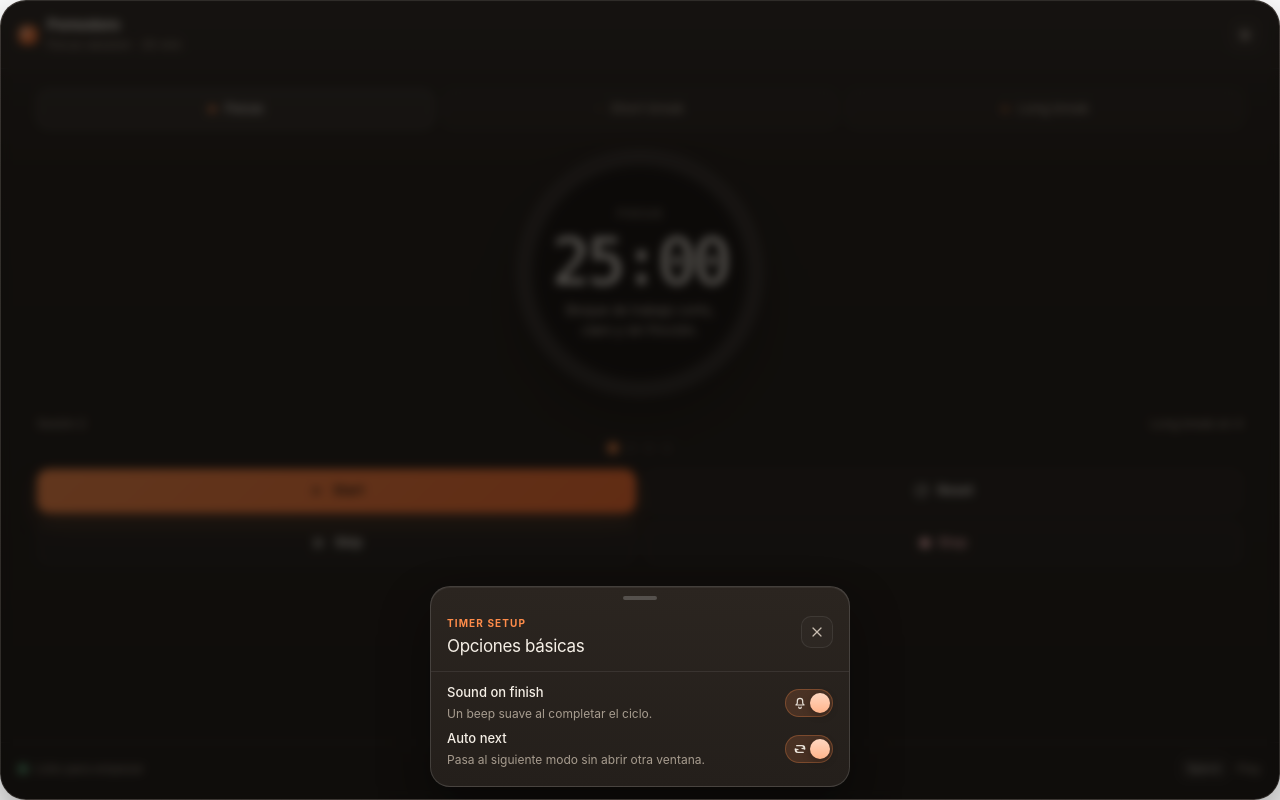
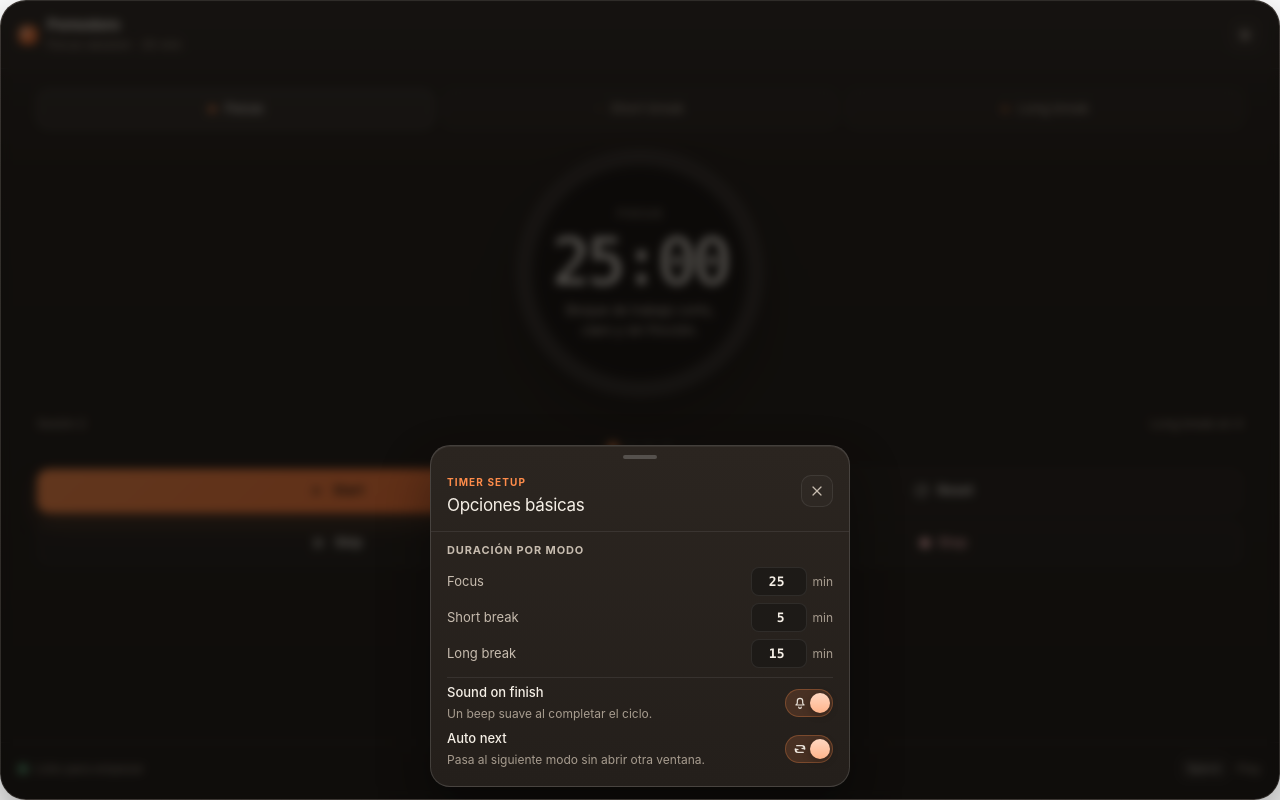
Before and after one commit to eduardoquea3/tempo, a React (Vite) app: page / in a window 1280 px wide. Both pictures are taken after a click on the button "Abrir opciones". Built offline with nearby package versions, Linux system fonts and the light colour scheme.

Commit message:
feat(timer): add functional pomodoro controls
Run the countdown on an interval, support editable mode durations, advance sessions, and wire the timer controls and keyboard shortcut.

```diff
--- a/src/App.css
+++ b/src/App.css
@@ -497,6 +497,55 @@ button:focus-visible {
   padding: 10px 16px 16px;
 }
 
+.duration-section {
+  display: grid;
+  gap: 7px;
+  padding-bottom: 9px;
+  border-bottom: 1px solid var(--border-1);
+}
+
+.settings-section__title {
+  margin-bottom: 2px;
+  color: var(--text-2);
+  font-size: 11px;
+  font-weight: 700;
+  letter-spacing: 0.08em;
+  text-transform: uppercase;
+}
+
+.duration-field {
+  display: flex;
+  align-items: center;
+  justify-content: space-between;
+  gap: 12px;
+  color: var(--text-2);
+  font-size: 13px;
+}
+
+.duration-field__input {
+  display: inline-flex;
+  align-items: center;
+  gap: 5px;
+  color: var(--text-3);
+  font-size: 12px;
+}
+
+.duration-field input {
+  width: 56px;
+  padding: 6px 7px;
+  border: 1px solid var(--border-1);
+  border-radius: 8px;
+  background: var(--surface-1);
+  color: var(--text-1);
+  font: 600 13px var(--font-mono);
+  text-align: right;
+}
+
+.duration-field input:focus {
+  outline: 2px solid rgba(255, 140, 74, 0.35);
+  outline-offset: 1px;
+}
+
 .setting-row {
   display: flex;
   align-items: center;
--- a/src/components/pomodoro/PomodoroWidget.tsx
+++ b/src/components/pomodoro/PomodoroWidget.tsx
@@ -137,6 +137,35 @@ function TogglePill({
   );
 }
 
+function DurationField({
+  mode,
+  label,
+  value,
+  onChange,
+}: {
+  mode: PomodoroMode;
+  label: string;
+  value: number;
+  onChange: (mode: PomodoroMode, minutes: number) => void;
+}) {
+  return (
+    <label className="duration-field">
+      <span>{label}</span>
+      <span className="duration-field__input">
+        <input
+          type="number"
+          min="1"
+          max="180"
+          value={value}
+          aria-label={`${label} en minutos`}
+          onChange={(event) => onChange(mode, Number(event.target.value))}
+        />
+        <span>min</span>
+      </span>
+    </label>
+  );
+}
+
 function SessionDots({ activeIndex, total }: { activeIndex: number; total: number }) {
   return (
     <div className="session-strip" aria-label="Sesiones actuales">
@@ -177,6 +206,19 @@ export function PomodoroWidget() {
     window.addEventListener("keydown", handleKeyDown);
     return () => window.removeEventListener("keydown", handleKeyDown);
   }, [pomodoro, state.settingsOpen]);
+
+  useEffect(() => {
+    const handleKeyDown = (event: KeyboardEvent) => {
+      const target = event.target as HTMLElement;
+      if (event.code !== "Space" || ["INPUT", "TEXTAREA", "SELECT"].includes(target.tagName)) return;
+      if (target.closest("button, a")) return;
+      event.preventDefault();
+      pomodoro.toggleStatus();
+    };
+
+    window.addEventListener("keydown", handleKeyDown);
+    return () => window.removeEventListener("keydown", handleKeyDown);
+  }, [pomodoro]);
 
   const handleSettingsOverlayClick = (event: MouseEvent<HTMLDivElement>) => {
     if (event.target === event.currentTarget) pomodoro.toggleSettings();
@@ -317,8 +359,15 @@ export function PomodoroWidget() {
                 </button>
               </header>
 
-              <div className="settings-sheet__body">
-                <TogglePill
+               <div className="settings-sheet__body">
+                 <div className="duration-section">
+                   <div className="settings-section__title">Duración por modo</div>
+                   <DurationField mode="focus" label="Focus" value={pomodoro.durationsInMinutes.focus} onChange={pomodoro.updateDuration} />
+                   <DurationField mode="shortBreak" label="Short break" value={pomodoro.durationsInMinutes.shortBreak} onChange={pomodoro.updateDuration} />
+                   <DurationField mode="longBreak" label="Long break" value={pomodoro.durationsInMinutes.longBreak} onChange={pomodoro.updateDuration} />
+                 </div>
+
+                 <TogglePill
                   label="Sound on finish"
                   hint="Un beep suave al completar el ciclo."
                   icon={<BellIcon />}
--- a/src/components/pomodoro/pomodoroPreview.ts
+++ b/src/components/pomodoro/pomodoroPreview.ts
@@ -1,4 +1,4 @@
-import { useMemo, useState } from "react";
+import { useEffect, useMemo, useState } from "react";
 
 export type PomodoroMode = "focus" | "shortBreak" | "longBreak";
 export type PomodoroStatus = "idle" | "running" | "paused" | "completed";
@@ -13,9 +13,10 @@ export interface PomodoroPreviewState {
   soundEnabled: boolean;
   autoAdvance: boolean;
   settingsOpen: boolean;
+  durations: Record<PomodoroMode, number>;
 }
 
-const durations: Record<PomodoroMode, number> = {
+const defaultDurations: Record<PomodoroMode, number> = {
   focus: 25 * 60,
   shortBreak: 5 * 60,
   longBreak: 15 * 60,
@@ -48,9 +49,8 @@ export function getModeSubtitle(mode: PomodoroMode) {
   return modeSubtitles[mode];
 }
 
-export function getNextMode(mode: PomodoroMode): PomodoroMode {
-  if (mode === "focus") return "shortBreak";
-  if (mode === "shortBreak") return "focus";
+export function getNextMode(mode: PomodoroMode, session: number, sessionsBeforeLongBreak: number): PomodoroMode {
+  if (mode === "focus") return session % sessionsBeforeLongBreak === 0 ? "longBreak" : "shortBreak";
   return "focus";
 }
 
@@ -63,24 +63,56 @@ export function usePomodoroPreview() {
   const [state, setState] = useState<PomodoroPreviewState>({
     mode: "focus",
     status: "idle",
-    remainingSeconds: durations.focus,
-    durationSeconds: durations.focus,
+    remainingSeconds: defaultDurations.focus,
+    durationSeconds: defaultDurations.focus,
     session: 2,
     sessionsBeforeLongBreak: 4,
     soundEnabled: true,
     autoAdvance: true,
     settingsOpen: false,
+    durations: defaultDurations,
   });
 
   const progress = useMemo(() => getProgress(state), [state]);
+
+  useEffect(() => {
+    if (state.status !== "running") return;
+
+    const intervalId = window.setInterval(() => {
+      setState((current) => {
+        if (current.status !== "running") return current;
+        if (current.remainingSeconds > 1) {
+          return { ...current, remainingSeconds: current.remainingSeconds - 1 };
+        }
+
+        if (!current.autoAdvance) {
+          return { ...current, status: "completed", remainingSeconds: 0 };
+        }
+
+        const nextMode = getNextMode(current.mode, current.session, current.sessionsBeforeLongBreak);
+        const nextSession = current.mode === "focus" ? current.session + 1 : current.session;
+        const nextDuration = current.durations[nextMode];
+
+        return {
+          ...current,
+          mode: nextMode,
+          session: nextSession,
+          durationSeconds: nextDuration,
+          remainingSeconds: nextDuration,
+        };
+      });
+    }, 1000);
+
+    return () => window.clearInterval(intervalId);
+  }, [state.status]);
 
   const selectMode = (mode: PomodoroMode) => {
     setState((current) => ({
       ...current,
       mode,
       status: "idle",
-      durationSeconds: durations[mode],
-      remainingSeconds: durations[mode],
+      durationSeconds: current.durations[mode],
+      remainingSeconds: current.durations[mode],
     }));
   };
 
@@ -88,6 +120,14 @@ export function usePomodoroPreview() {
     setState((current) => {
       if (current.status === "running") {
         return { ...current, status: "paused" };
+      }
+
+      if (current.status === "completed") {
+        return {
+          ...current,
+          status: "running",
+          remainingSeconds: current.durationSeconds,
+        };
       }
 
       return { ...current, status: "running" };
@@ -103,13 +143,28 @@ export function usePomodoroPreview() {
   };
 
   const skip = () => {
-    const nextMode = getNextMode(state.mode);
     setState((current) => ({
       ...current,
-      mode: nextMode,
+      mode: getNextMode(current.mode, current.session, current.sessionsBeforeLongBreak),
       status: "idle",
-      durationSeconds: durations[nextMode],
-      remainingSeconds: durations[nextMode],
+      durationSeconds: current.durations[getNextMode(current.mode, current.session, current.sessionsBeforeLongBreak)],
+      remainingSeconds: current.durations[getNextMode(current.mode, current.session, current.sessionsBeforeLongBreak)],
+    }));
+  };
+
+  const updateDuration = (mode: PomodoroMode, minutes: number) => {
+    const safeMinutes = Math.max(1, Math.min(180, Math.round(minutes) || 1));
+    const nextDuration = safeMinutes * 60;
+
+    setState((current) => ({
+      ...current,
+      durations: { ...current.durations, [mode]: nextDuration },
+      durationSeconds: current.mode === mode ? nextDuration : current.durationSeconds,
+      remainingSeconds: current.mode === mode
+        ? current.status === "running"
+          ? Math.max(0, nextDuration - Math.max(0, current.durationSeconds - current.remainingSeconds))
+          : nextDuration
+        : current.remainingSeconds,
     }));
   };
 
@@ -133,6 +188,12 @@ export function usePomodoroPreview() {
     setState((current) => ({ ...current, autoAdvance: !current.autoAdvance }));
   };
 
+  const durationsInMinutes = {
+    focus: Math.round(state.durations.focus / 60),
+    shortBreak: Math.round(state.durations.shortBreak / 60),
+    longBreak: Math.round(state.durations.longBreak / 60),
+  };
+
   return {
     state,
     progress,
@@ -144,5 +205,7 @@ export function usePomodoroPreview() {
     toggleSettings,
     toggleSound,
     toggleAutoAdvance,
+    updateDuration,
+    durationsInMinutes,
   };
 }
```
